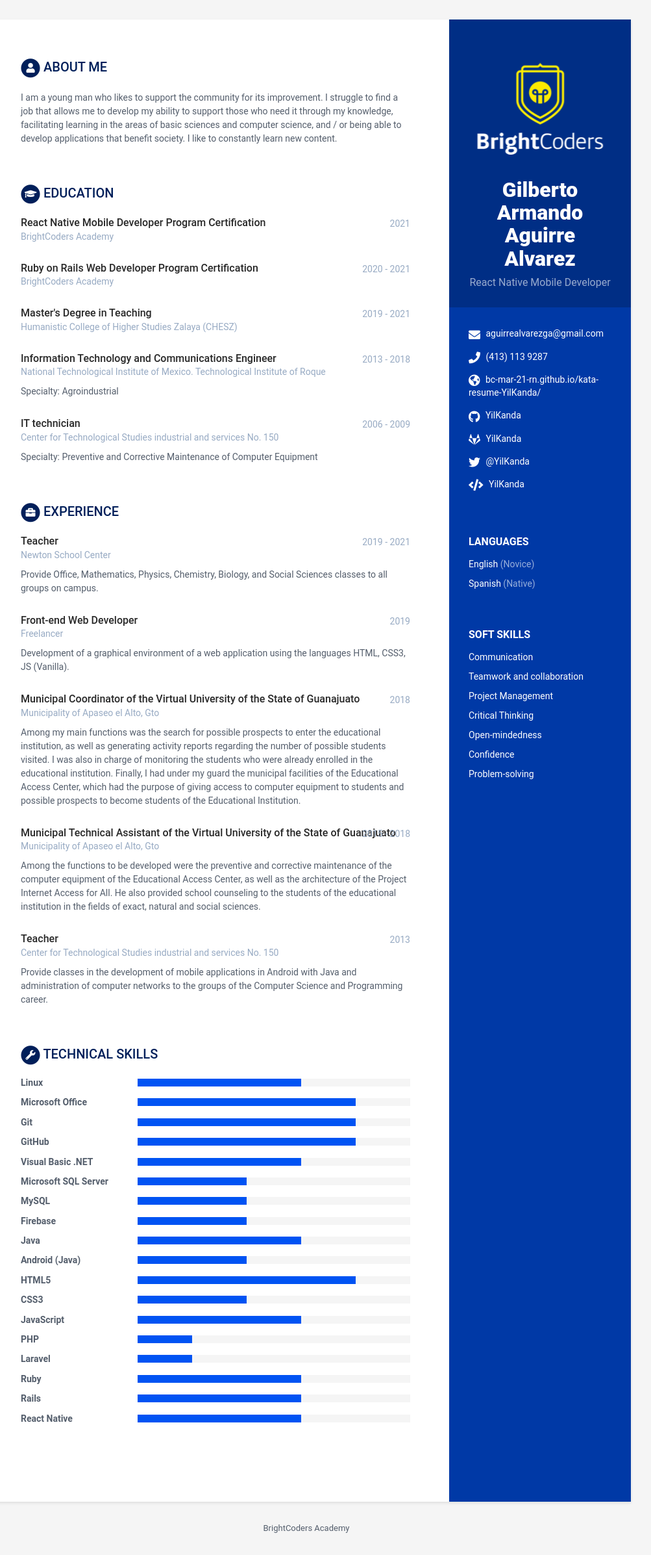
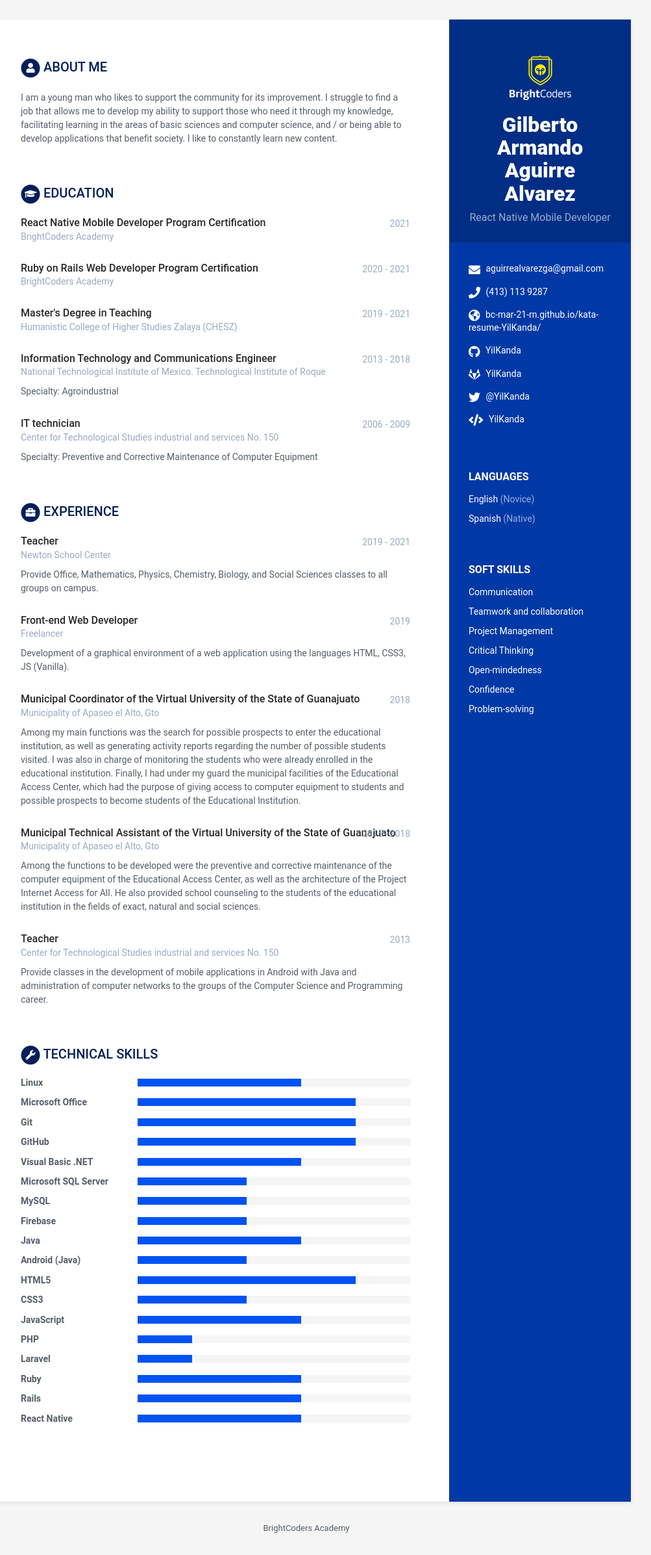
Before and after one commit to BC-MAR-21-RN/kata-resume-YilKanda, a Jekyll site: the page built from index.html, in a window 1280 px wide. Shown: the whole page at 65% size, without its empty margins (168-1171 px from the left). Built offline with Jekyll 4.4.1, drawn with Linux system fonts in a browser that asks for light colours.

Commit message:
Update data.yml

```diff
--- a/_data/data.yml
+++ b/_data/data.yml
@@ -9,7 +9,7 @@ sidebar:
   # Profile information
   name: Gilberto Armando Aguirre Alvarez # Nombre completo
   tagline: React Native Mobile Developer # React Native Mobile Developer ó Ruby on Rails Web Developer Según sea el caso
-  avatar: escudo2.png # Colocar una imagen con tu foto de 100x100 pixels dentro de /assets/images
+  avatar: escudo.png # Colocar una imagen con tu foto de 100x100 pixels dentro de /assets/images
 
   # Actualiza tus datos de contacto
   email: aguirrealvarezga@gmail.com
```
